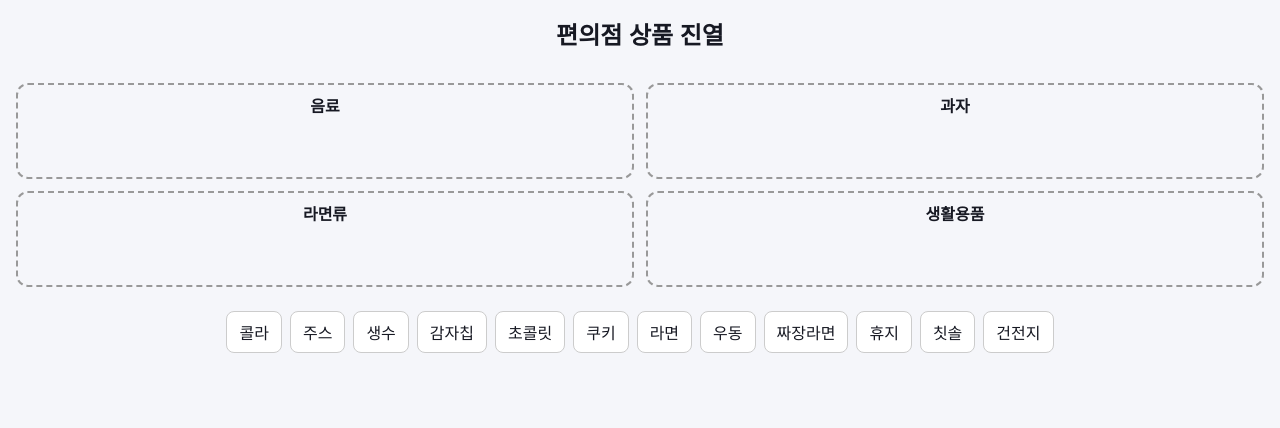
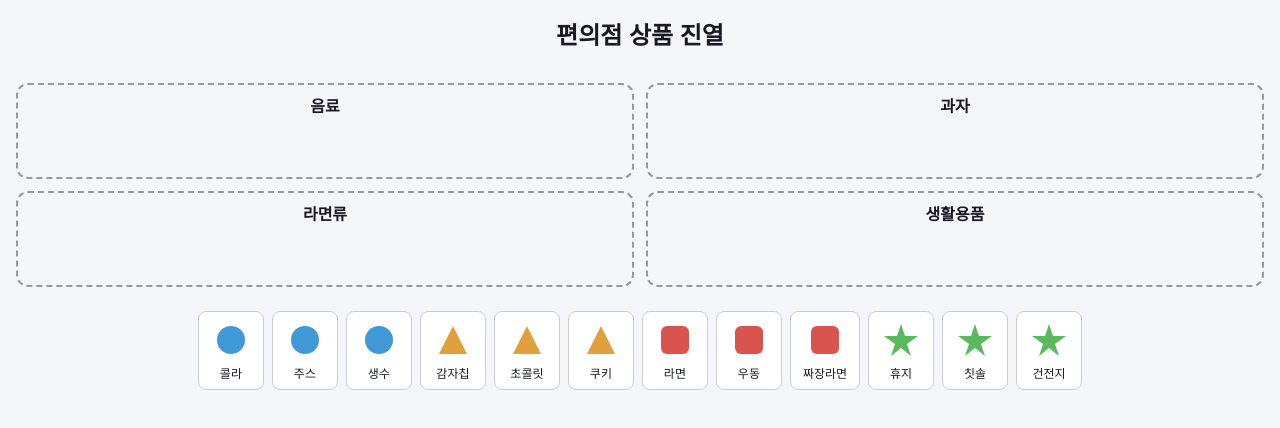
Before and after one commit to soooongaaa/vibecoding-kgu, a Next.js app: page /games/shelf-stock in a window 1280 px wide. Shown: the top 428 px of the page. Built offline with nearby package versions, Linux system fonts and the light colour scheme.

Commit message:
feat(shelf-stock): 상품 벡터 아이콘 추가

```diff
--- /dev/null
+++ b/src/games/shelf-stock/ProductIcon.tsx
@@ -0,0 +1,35 @@
+import type { CategoryId, Product } from "./types";
+
+const CATEGORY_COLOR: Record<CategoryId, string> = {
+  beverage: "#4098d7",
+  snack: "#e0a03c",
+  noodle: "#d9534f",
+  daily: "#5cb85c",
+};
+
+function CategoryGlyph({ categoryId }: { categoryId: CategoryId }) {
+  const color = CATEGORY_COLOR[categoryId];
+  switch (categoryId) {
+    case "beverage":
+      return <circle cx="20" cy="20" r="14" fill={color} />;
+    case "snack":
+      return <polygon points="20,6 34,34 6,34" fill={color} />;
+    case "noodle":
+      return <rect x="6" y="6" width="28" height="28" rx="6" fill={color} />;
+    case "daily":
+      return (
+        <polygon
+          points="20,4 24,16 37,16 26,24 30,36 20,28 10,36 14,24 3,16 16,16"
+          fill={color}
+        />
+      );
+  }
+}
+
+export function ProductIcon({ product }: { product: Product }) {
+  return (
+    <svg width="40" height="40" viewBox="0 0 40 40" aria-hidden="true">
+      <CategoryGlyph categoryId={product.categoryId} />
+    </svg>
+  );
+}
--- a/src/games/shelf-stock/ShelfGame.module.css
+++ b/src/games/shelf-stock/ShelfGame.module.css
@@ -38,8 +38,16 @@
 }
 
 .productChip {
+  display: flex;
+  flex-direction: column;
+  align-items: center;
+  gap: 4px;
   border: 1px solid #ccc;
   border-radius: 8px;
   padding: 8px 12px;
   background: #fff;
 }
+
+.productName {
+  font-size: 0.75rem;
+}
--- a/src/games/shelf-stock/ShelfGame.tsx
+++ b/src/games/shelf-stock/ShelfGame.tsx
@@ -1,6 +1,7 @@
 "use client";
 
 import { CATEGORIES, PRODUCTS } from "./data";
+import { ProductIcon } from "./ProductIcon";
 import styles from "./ShelfGame.module.css";
 
 export function ShelfGame() {
@@ -19,7 +20,8 @@ export function ShelfGame() {
       <section className={styles.tray}>
         {PRODUCTS.map((product) => (
           <div key={product.id} className={styles.productChip}>
-            {product.name}
+            <ProductIcon product={product} />
+            <span className={styles.productName}>{product.name}</span>
           </div>
         ))}
       </section>
```
